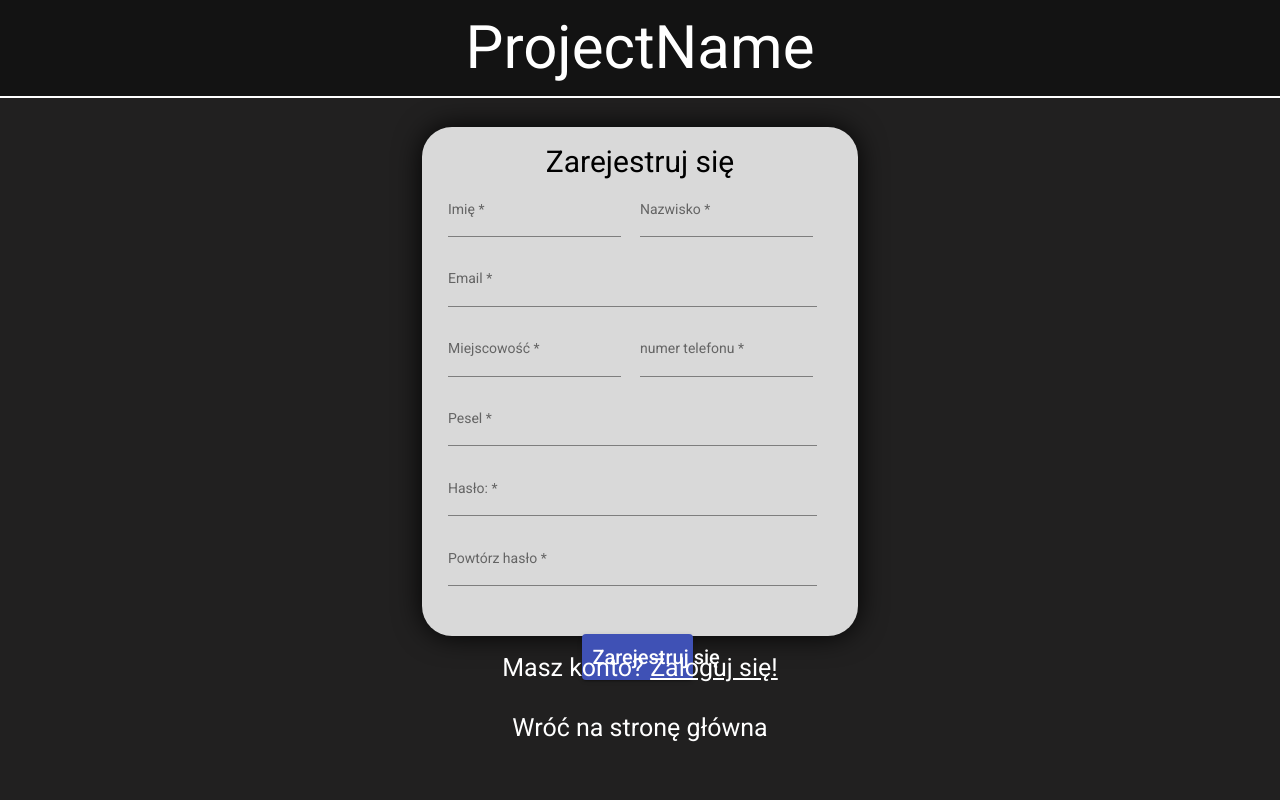
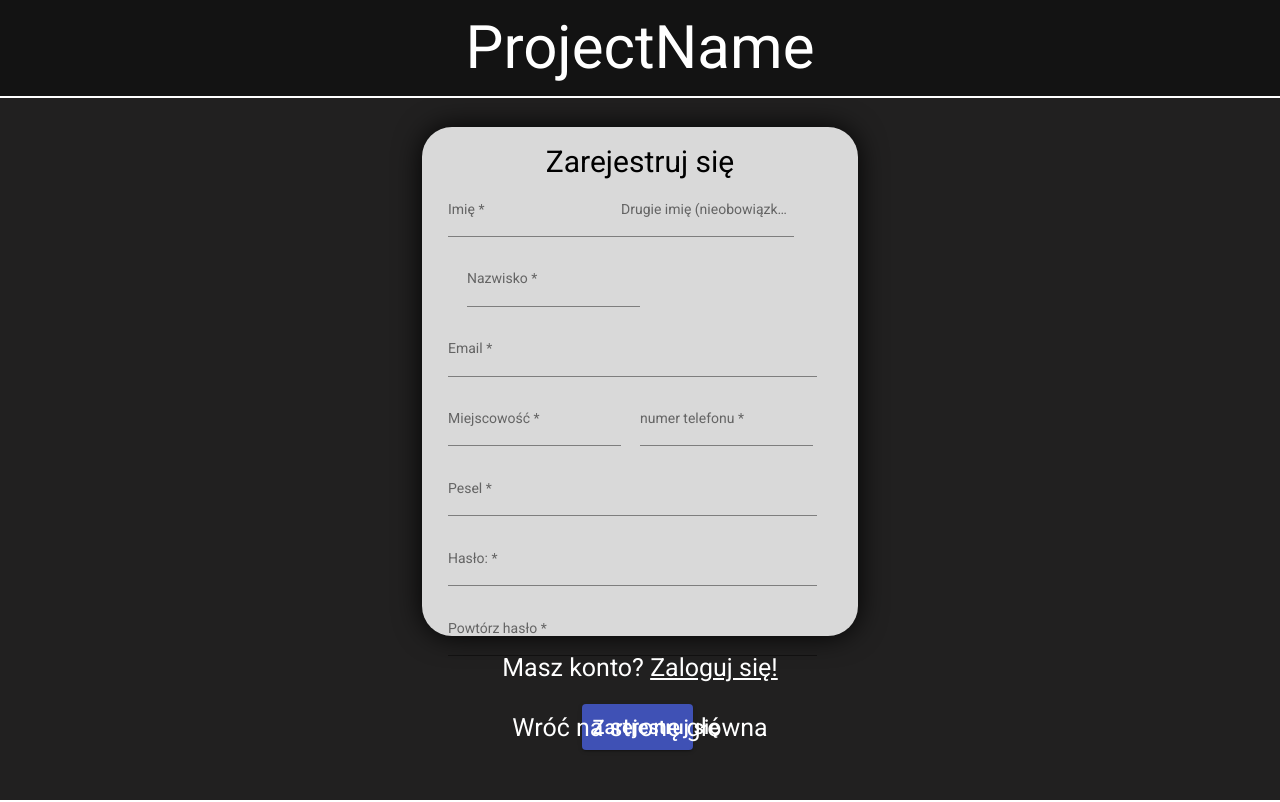
Before and after one commit to zsedevelopers/hh22-front, an Angular app: page /auth/register in a window 1280 px wide. Built offline with nearby package versions, Linux system fonts and the light colour scheme.

Commit message:
second name changes
register request, user dto

```diff
--- a/src/app/core/models/auth/register-request.ts
+++ b/src/app/core/models/auth/register-request.ts
@@ -1,5 +1,6 @@
 export default interface RegisterRequest {
-  name: string;
+  firstName: string;
+  secondName: string | null;
   surname: string;
   email: string;
   city: string;
--- a/src/app/core/models/common/user-dto.ts
+++ b/src/app/core/models/common/user-dto.ts
@@ -1,5 +1,6 @@
 export default interface UserDto{
-    name:string;
+    firstName:string;
+    secondName: string | null;
     surname:string;
     email:string;
     phoneNumber:number;
--- a/src/app/modules/auth/pages/register/register.component.html
+++ b/src/app/modules/auth/pages/register/register.component.html
@@ -8,7 +8,12 @@
 
       <mat-form-field class="halfInput">
         <mat-label>Imię</mat-label>
-        <input matInput type="text" placeholder="name" formControlName="name">
+        <input matInput type="text" placeholder="name" formControlName="firstName">
+      </mat-form-field>
+
+      <mat-form-field class="halfInput">
+        <mat-label>Drugie imię (nieobowiązkowe)</mat-label>
+        <input matInput type="text" placeholder="name" formControlName="secondName">
       </mat-form-field>
 
       <mat-form-field class="halfInputRight">
--- a/src/app/modules/auth/pages/register/register.component.ts
+++ b/src/app/modules/auth/pages/register/register.component.ts
@@ -10,7 +10,8 @@ import { AuthService } from 'src/app/core/services/auth.service';
 })
 export class RegisterComponent implements OnInit {
   registerForm = new FormGroup({
-    name: new FormControl('', Validators.required),
+    firstName: new FormControl('', Validators.required),
+    secondName: new FormControl('', Validators.required),
     surname: new FormControl('', Validators.required),
     email: new FormControl('', Validators.required),
     city: new FormControl('', Validators.required),
@@ -30,7 +31,8 @@ export class RegisterComponent implements OnInit {
     }
 
     const requestData: RegisterRequest = {
-      name: this.registerForm.value.name!,
+      firstName: this.registerForm.value.firstName!,
+      secondName: this.registerForm.value.secondName!,
       surname: this.registerForm.value.surname!,
       email: this.registerForm.value.email!,
       city: this.registerForm.value.city!,
```
